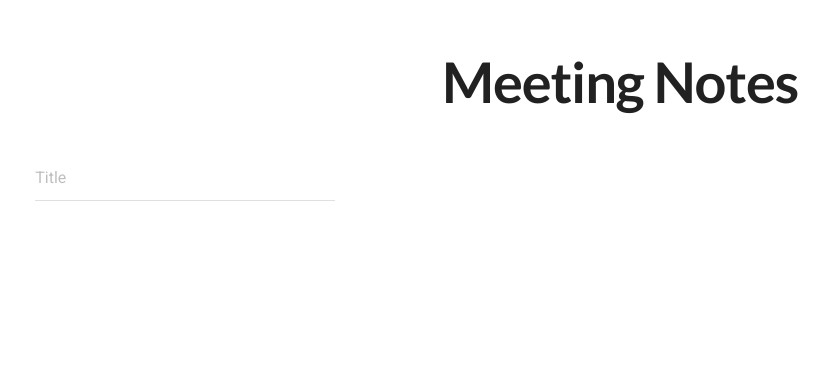
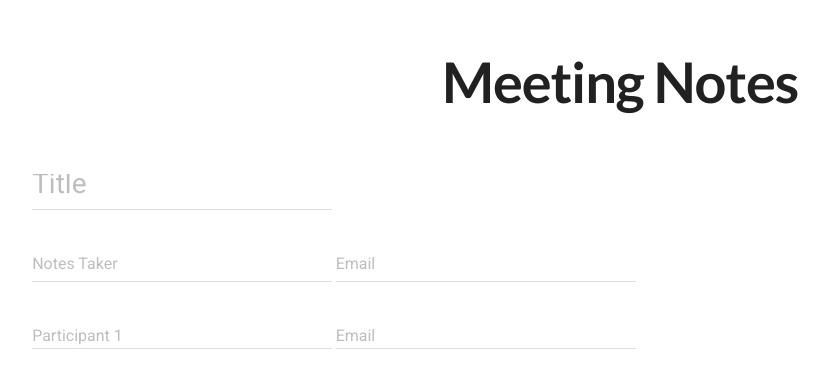
Before and after one commit to theetrain/meetingnotes, a website: page site/index.html in a window 1280 px wide. Shown: the whole page, without its empty margins (20-849 px from the left). Drawn offline with nearby package versions, Linux system fonts and the light colour scheme.

Commit message:
add user inputs

```diff
--- a/site/css/main.css
+++ b/site/css/main.css
@@ -40,9 +40,14 @@ i {
   font-size: 1rem;
 }
 
-.notes-head input {
-  font-size: 1.5em;
-}
-.notes-head i {
+.notes-head_project input {
   font-size: 2em;
 }
+.notes-head_project label {
+  top: 30px;
+  font-size: 1.75em;
+}
+
+.notes-head_taker input {
+  font-size: 1.25em;
+}
--- a/site/index.html
+++ b/site/index.html
@@ -23,13 +23,51 @@
   <main id="app" class="app-page">
     <h1 class="title">{{ siteTitle }}</h1>
 
+    <!-- User Information -->
     <div class="notes-head">
-      <i class="material-icons">&#xE06F;</i>
-      <div class="mdl-textfield mdl-js-textfield mdl-textfield--floating-label">
-        <input class="mdl-textfield__input" type="text" id="title">
-        <label class="mdl-textfield__label" for="title">Title</label>
+      <!-- Meeting Title -->
+      <div class="notes-head_project">
+        <i class="material-icons">&#xE06F;</i>
+        <div class="mdl-textfield mdl-js-textfield mdl-textfield--floating-label notes-head_project">
+          <input class="mdl-textfield__input" type="text" id="title">
+          <label class="mdl-textfield__label" for="title">Title</label>
+        </div>
+      </div>
+
+      <!-- Notes Taker -->
+      <div class="notes-head_taker">
+        <i class="material-icons">&#xE55A;</i>
+        <div class="mdl-textfield mdl-js-textfield mdl-textfield--floating-label notes-head_people">
+          <input class="mdl-textfield__input" type="text" id="sample1">
+          <label class="mdl-textfield__label" for="sample1">Notes Taker</label>
+        </div>
+        <div class="mdl-textfield mdl-js-textfield mdl-textfield--floating-label notes-head_people">
+          <input class="mdl-textfield__input" type="email" id="sample1">
+          <label class="mdl-textfield__label" for="sample1">Email</label>
+        </div>
+      </div>
+
+      <!-- Participants -->
+      <div class="notes-head_people">
+        <i class="material-icons">&#xE7FB;</i>
+        <div class="mdl-textfield mdl-js-textfield mdl-textfield--floating-label notes-head_people">
+          <input class="mdl-textfield__input" type="text" id="sample1">
+          <label class="mdl-textfield__label" for="sample1">Participant 1</label>
+        </div>
+        <div class="mdl-textfield mdl-js-textfield mdl-textfield--floating-label notes-head_people">
+          <input class="mdl-textfield__input" type="email" id="sample1">
+          <label class="mdl-textfield__label" for="sample1">Email</label>
+        </div>
       </div>
     </div>
+
+    <!-- Notes -->
+    <div class="notes-body">
+
+    </div>
+
+
+    <!-- ### END OF PAGE ### -->
 
     <!-- Dependencies -->
     <script defer src="https://code.getmdl.io/1.2.1/material.min.js"></script>
```
Also changed, not shown: README.md.
